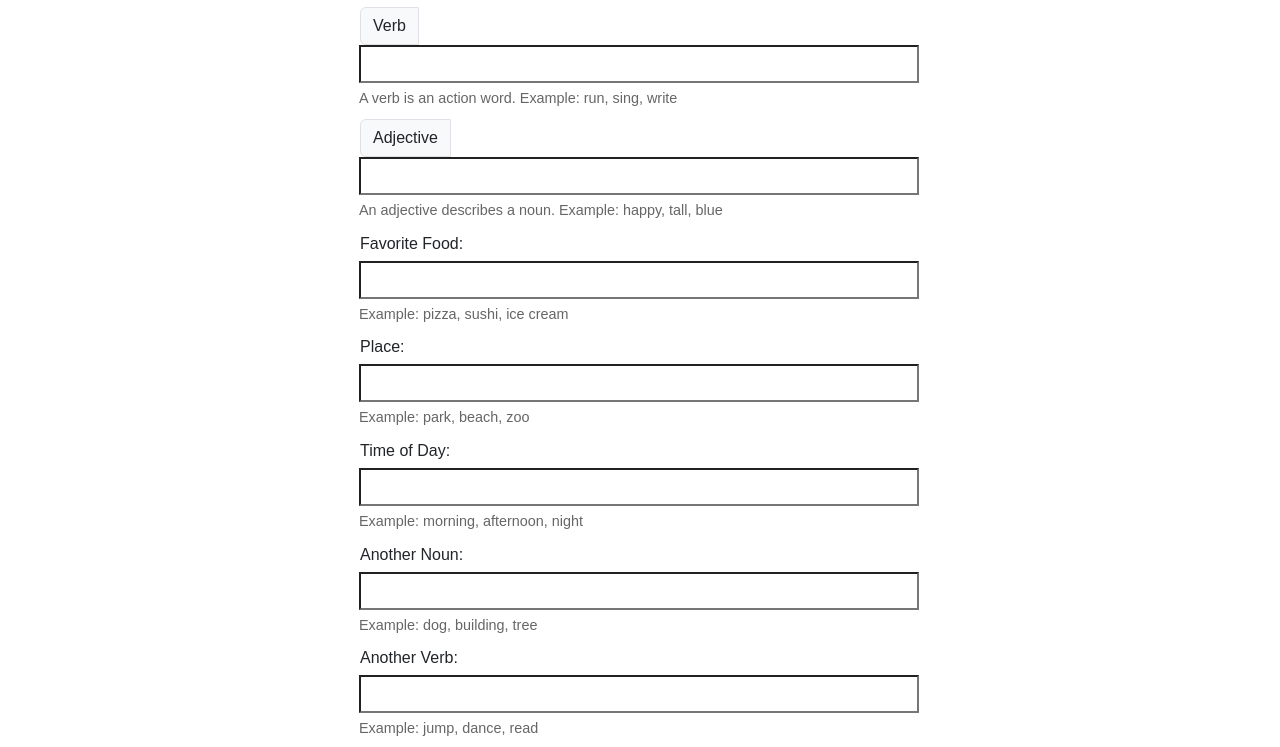
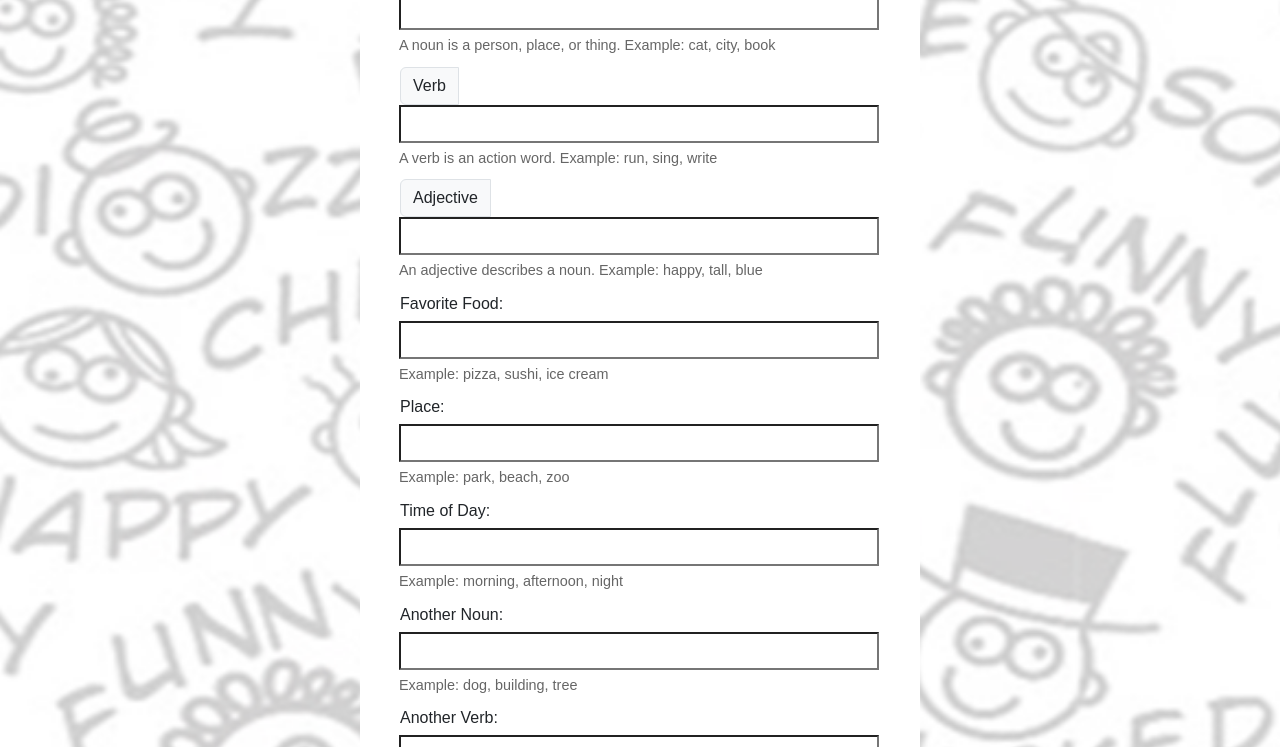
Before and after one commit to Dom-Darling/Aus05_mad_lib, a plain HTML site: page index.html in a window 1280 px wide. Shown: the part 302-1049 px from the top of the page. Drawn offline with nearby package versions, Linux system fonts and the light colour scheme.

Commit message:
added background images to css

```diff
--- a/assets/css/styles.css
+++ b/assets/css/styles.css
@@ -1,8 +1,16 @@
+body{
+     background-image: url("../img/Slide3.PNG");
+     background-repeat: no-repeat;
+     background-size: cover;
+     background-position: center;
+}
 main {
     background-image: url("../img/madlib-background.png");
     background-repeat: no-repeat;
     background-position: top center;
     background-size: auto;
+    background-color: white;
+     padding: 60px 40px;
 }
 h1 {
     text-align: center;
--- a/index.html
+++ b/index.html
@@ -82,7 +82,7 @@
     </main>
 
     <script src="https://cdn.jsdelivr.net/npm/bootstrap@5.3.3/dist/js/bootstrap.bundle.min.js" integrity="sha384-YvpcrYf0tY3lHB60NNkmXc5s9fDVZLESaAA55NDzOxhy9GkcIdslK1eN7N6jIeHz" crossorigin="anonymous"></script>
-    <script src="./assets/js/"></script>
+    <script src="./assets/js/script.js"></script>
 
 </body>
 </html>
```
Also changed, not shown: assets/img/Slide1.PNG (added), assets/img/Slide2.PNG (added), assets/img/Slide3.PNG (added), assets/img/Slide4.PNG (added), assets/img/image (1).png (added), assets/img/image.png (added).
